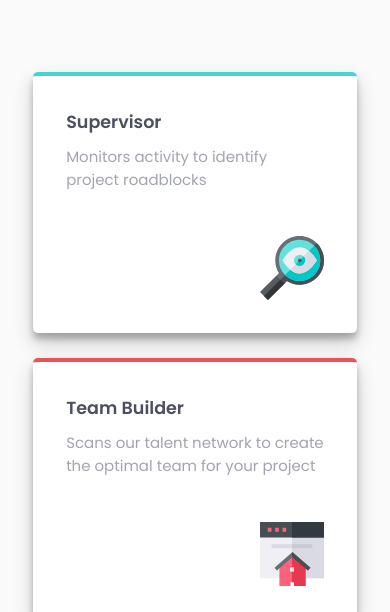
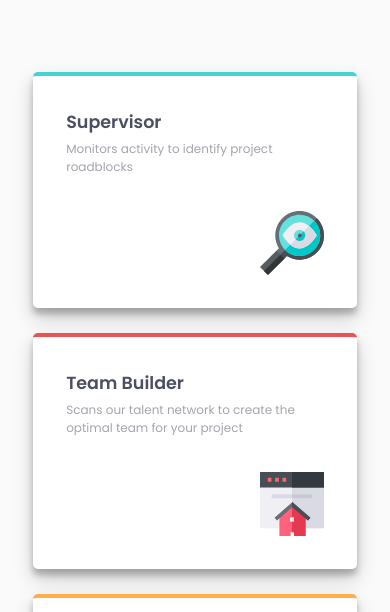
Before and after one commit to eljasiu/cards, a plain HTML site: page index.html in a window 390 px wide. Shown: the part 232-844 px from the top of the page. Drawn offline with Linux system fonts and the light colour scheme.

Commit message:
Cards margins fixed

```diff
--- a/css/style.css
+++ b/css/style.css
@@ -131,4 +131,13 @@ main img{
     grid-column: auto;
     grid-row: auto;
   }
+
+  main p{
+    margin-top: 5px;
+    font-size: 12px;
+  }
+
+  main img{
+    margin-top: 35px;
+  }
 }
```
